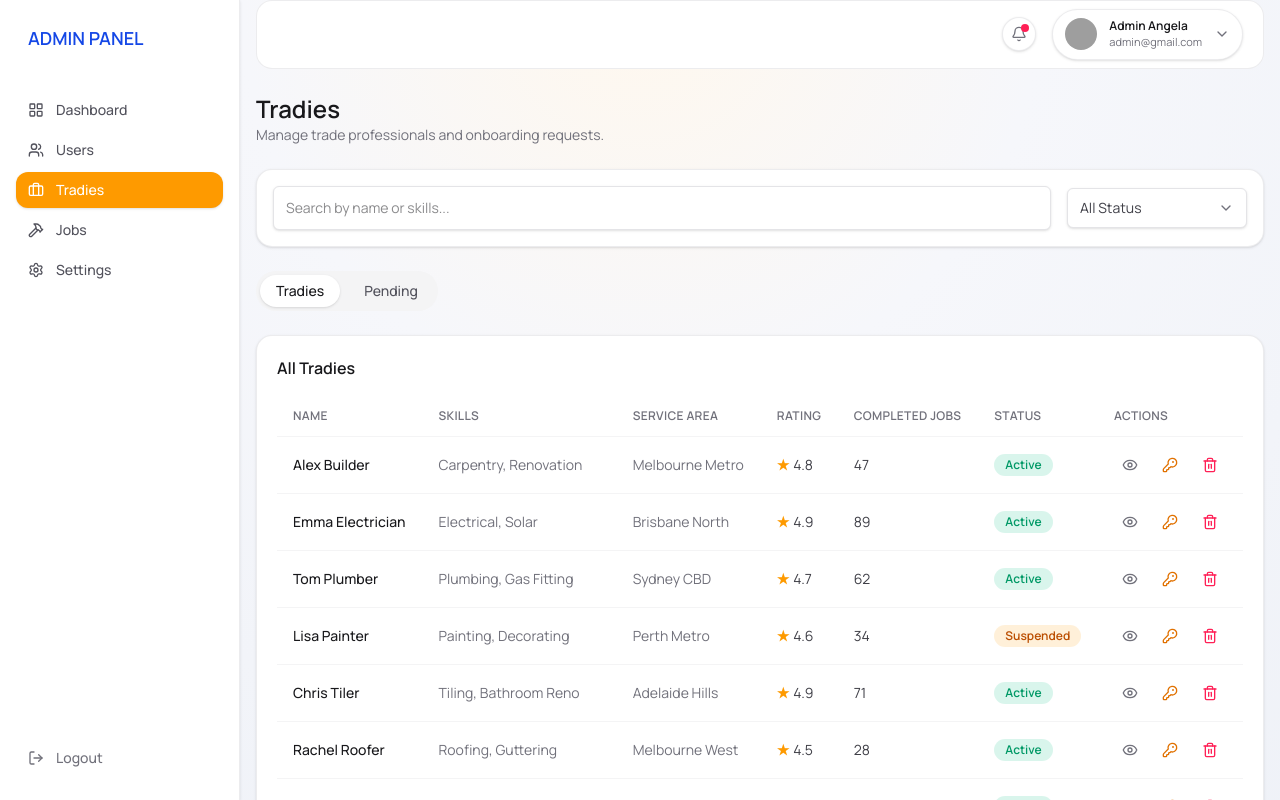
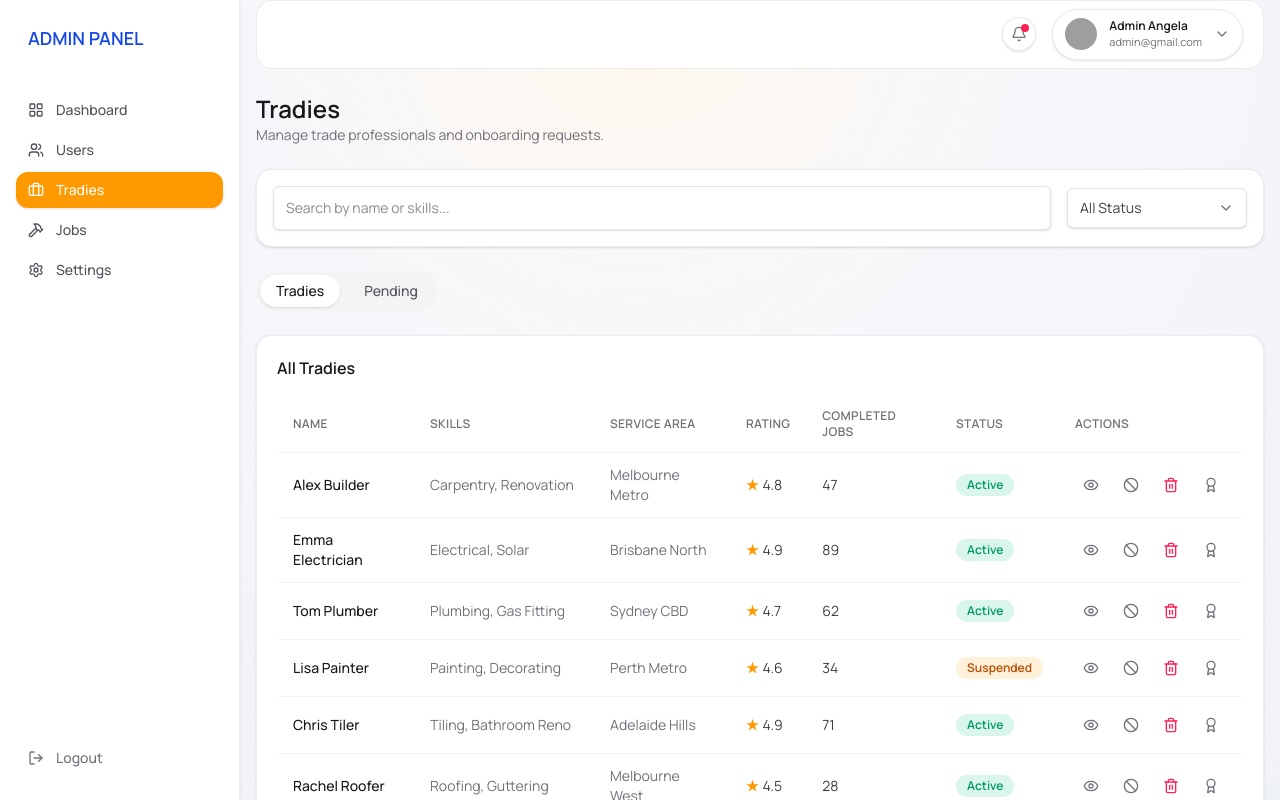
Before and after one commit to suman-chandra-barman/tradely-admin-dashboard, a Next.js app: page /tradies in a window 1280 px wide. Shown: the top 800 px of the page. Built offline with nearby package versions, Linux system fonts and the light colour scheme; grey boxes are pictures that could not be loaded.

Commit message:
feat: update TradiesTabs and UsersTable components by modifying icon imports and button styles

```diff
--- a/src/components/tradies/TradiesTabs.tsx
+++ b/src/components/tradies/TradiesTabs.tsx
@@ -1,6 +1,6 @@
 "use client";
 
-import { Eye, KeyRound, Trash2 } from "lucide-react";
+import { Award, Ban, Eye, Trash2 } from "lucide-react";
 
 import { Badge } from "@/components/ui/badge";
 import { Card, CardContent, CardHeader, CardTitle } from "@/components/ui/card";
@@ -192,11 +192,14 @@ export default function TradiesTabs() {
                         <button className="rounded-full p-2 text-zinc-500 hover:bg-zinc-100">
                           <Eye className="h-4 w-4" />
                         </button>
-                        <button className="rounded-full p-2 text-amber-600 hover:bg-amber-50">
-                          <KeyRound className="h-4 w-4" />
+                        <button className="rounded-full p-2 text-zinc-500 hover:bg-zinc-100 hover:text-zinc-700 transition-colors">
+                          <Ban className="h-4 w-4" />
                         </button>
                         <button className="rounded-full p-2 text-rose-500 hover:bg-rose-50">
                           <Trash2 className="h-4 w-4" />
+                        </button>
+                        <button className="rounded-full p-2 text-zinc-500 hover:bg-zinc-100 hover:text-zinc-700 transition-colors">
+                          <Award className="h-4 w-4" />
                         </button>
                       </div>
                     </TableCell>
--- a/src/components/users/UsersTable.tsx
+++ b/src/components/users/UsersTable.tsx
@@ -1,6 +1,6 @@
 "use client";
 
-import { Ban, Trash2, Eye, Award } from "lucide-react";
+import { Ban, Trash2, Eye } from "lucide-react";
 
 import { Badge } from "@/components/ui/badge";
 import { Card, CardContent, CardHeader, CardTitle } from "@/components/ui/card";
@@ -153,9 +153,6 @@ export default function UsersTable() {
                     <button className="rounded-full p-2 text-rose-500 hover:bg-rose-50 hover:text-rose-700 transition-colors">
                       <Trash2 className="h-4 w-4" />
                     </button>
-                    <button className="rounded-full p-2 text-zinc-500 hover:bg-zinc-100 hover:text-zinc-700 transition-colors">
-                      <Award className="h-4 w-4" />
-                    </button>
                   </div>
                 </TableCell>
               </TableRow>
```
